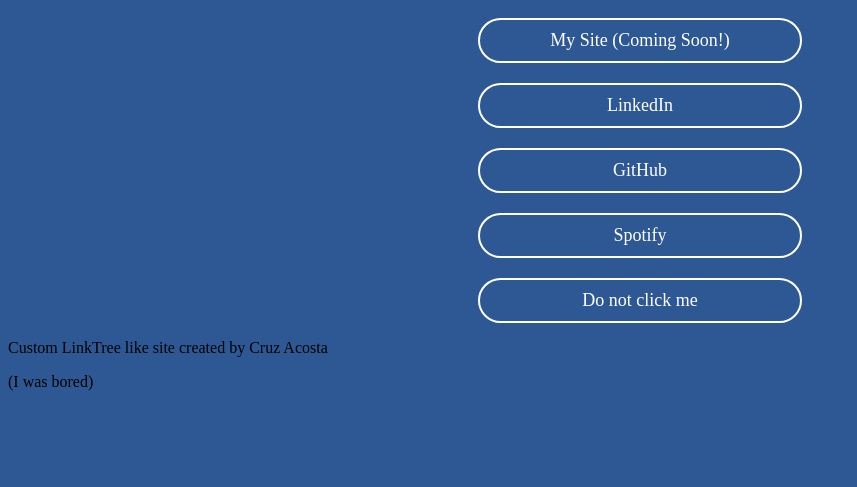
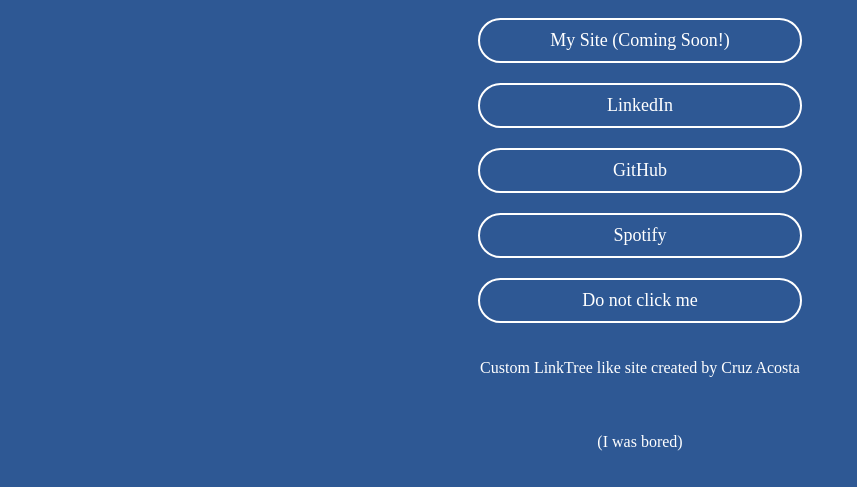
Before and after one commit to cacosta7/Links, a plain HTML site: page index.html in a window 1280 px wide. Shown: the part 398-885 px from the top of the page, without its empty margins (0-857 px from the left). Before the commit the page ends 805 px from the top, so only its background shows below. Drawn offline with Linux system fonts and the light colour scheme.

Commit message:
css meant for the previous commit...

```diff
--- a/styles.css
+++ b/styles.css
@@ -37,3 +37,9 @@
     color: #2E5894;
     background-color: white;
 }
+p {
+    text-align: center;
+    color: white;
+    padding: 20px;
+    font-size: 16px;
+}
```
